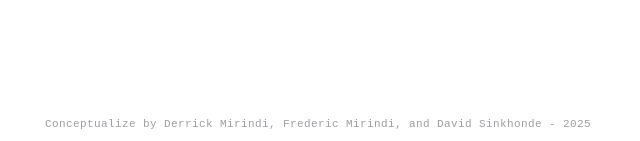
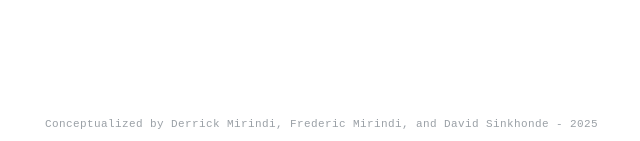
Before and after one commit to Derrickmirindi/africa-grid-infrastructure-map, a website built with Vite: page index.html in a window 1280 px wide. Shown: the part 656-797 px from the top of the page, 27-667 px from the left. Built offline with nearby package versions, Linux system fonts and the light colour scheme; no server answers.

Commit message:
Fix credit line typo: Conceptualize -> Conceptualized

```diff
--- a/index.html
+++ b/index.html
@@ -9,8 +9,8 @@
 :root { --bg:#0d1117; --card:rgba(20,26,34,0.92); --accent:#f9a825; --text:#e6edf3; --muted:#8b949e; }
   /* Muller-Brockmann Grid System tokens */
   :root { --cols:12; --bl:8px; --lh:24px; --gutter:24px; --margin:72px; --maxw:1296px; --grotesque:'Inter','Helvetica Now',Archivo,'Segoe UI',system-ui,sans-serif; --mono:'Space Mono','IBM Plex Mono',monospace; --grey:#9aa0a6; }
-  .credit { position:absolute; left:var(--margin); bottom:var(--bl); z-index:3; display:grid; grid-template-columns:repeat(var(--cols),1fr); column-gap:var(--gutter); font-family:var(--mono); font-size:11px; line-height:var(--lh); letter-spacing:0.4px; color:var(--grey); text-align:left; pointer-events:none; }
-  .credit span { grid-column:1 / -1; }
+      .credit { position:absolute; left:var(--margin); right:var(--margin); bottom:var(--bl); z-index:3; display:grid; grid-template-columns:repeat(var(--cols),1fr); column-gap:var(--gutter); font-family:var(--mono); font-size:11px; line-height:var(--lh); letter-spacing:0.4px; color:var(--grey); text-align:left; pointer-events:none; }
+    .credit span { grid-column:1 / -1; }
 * { box-sizing: border-box; }
 html, body { margin:0; height:100%; font-family: 'Segoe UI', system-ui, sans-serif; color:var(--text); }
 #map { position:absolute; inset:0; }
@@ -39,7 +39,7 @@ small.hint { display:block; color:var(--muted); font-size:11px; margin-top:8px;
 </head>
 <body>
 <div id="map"></div>
-  <div class="credit"><span>Conceptualize by Derrick Mirindi, Frederic Mirindi, and David Sinkhonde - 2025</span></div>
+  <div class="credit"><span>Conceptualized by Derrick Mirindi, Frederic Mirindi, and David Sinkhonde - 2025</span></div>
 
 <div id="topbar">
 <div class="brand">AfriGrid <span>Atlas</span></div>
```
